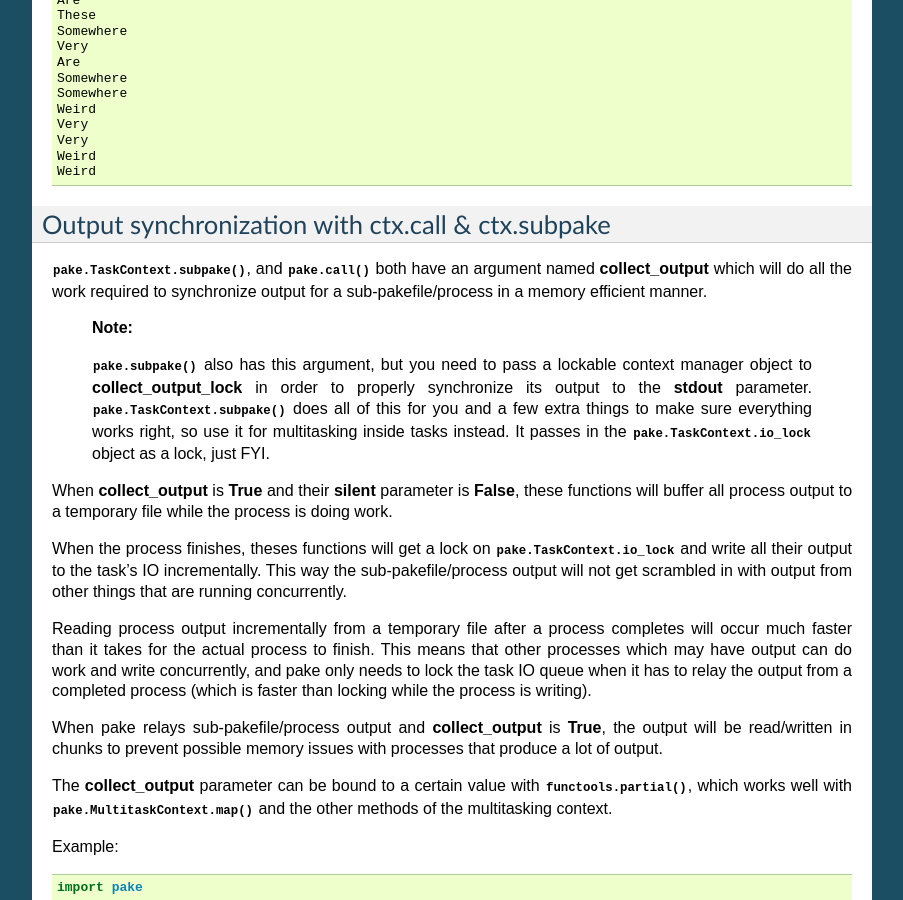
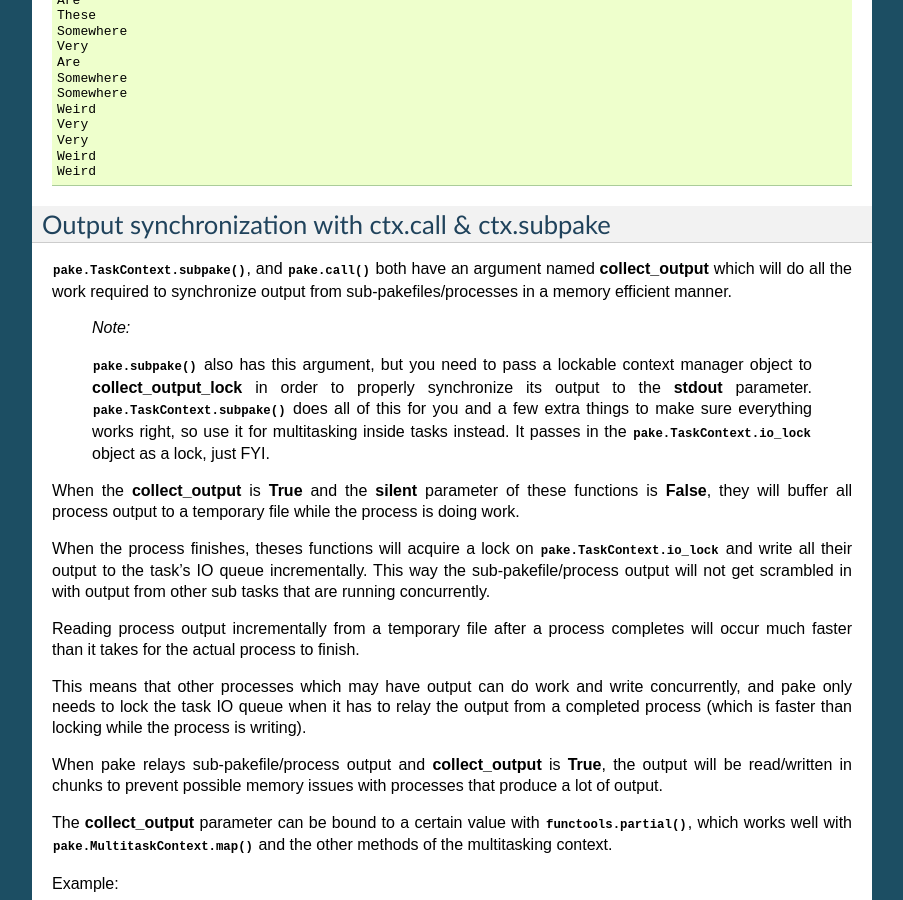
Before and after one commit to Teriks/pake, a Sphinx documentation site: the page built from docs/source/multitasking.rst, in a window 1280 px wide and 900 px high, scrolled down 2820 px. Shown: the whole window, without its empty margins (198-1101 px from the left). Built offline with Sphinx 7.4.7, drawn with Linux system fonts in a browser that asks for light colours; some of the changed text lies outside the part shown.

Commit message:
Doc amendments in multitasking.rst, rewording

```diff
--- a/docs/source/multitasking.rst
+++ b/docs/source/multitasking.rst
@@ -77,12 +77,12 @@
 the inside of a task, you are in charge of synchronizing output to the
 task IO queue.
 
-Pake will synchronize writing a pake task's IO queue when the task finishes
-if you do not specify **--no-sync-output** on the command line, but it will not
-be able to synchronize the output from tasks you submit to its threadpool by
-yourself without your help.
+Pake will synchronize writing the whole task IO queue when the task finishes
+if **--no-sync-output** is not specified on the command line, but it will not
+be able to synchronize the output from sub tasks you submit to its threadpool by
+yourself without help.
 
-When doing multiple writes to :py:meth:`pake.TaskContext.io` from inside of a task
+When performing multiple writes to :py:meth:`pake.TaskContext.io` from inside of a task
 submitted to :py:meth:`pake.MultitaskContext`, you need to acquire a lock on
 :py:attr:`pake.TaskContext.io_lock` if you want to sure all your writes show
 up in the order you made them.
@@ -197,9 +197,9 @@
 
 :py:meth:`pake.TaskContext.subpake`, and :py:meth:`pake.call` both have an argument
 named **collect_output** which will do all the work required to synchronize output
-for a sub-pakefile/process in a memory efficient manner.
+from sub-pakefiles/processes in a memory efficient manner.
 
-    **Note:**
+    *Note:*
 
     :py:meth:`pake.subpake` also has this argument, but you need to pass a lockable context manager object to
     **collect_output_lock** in order to properly synchronize its output to the **stdout** parameter.
@@ -207,15 +207,16 @@
     everything works right, so use it for multitasking inside tasks instead.  It passes in the
     :py:attr:`pake.TaskContext.io_lock` object as a lock, just FYI.
 
-When **collect_output** is **True** and their **silent** parameter is **False**,
-these functions will buffer all process output to a temporary file while the process is doing work.
+When the **collect_output** is **True** and the **silent** parameter of these functions is **False**,
+they will buffer all process output to a temporary file while the process is doing work.
 
-When the process finishes, theses functions will get a lock on :py:attr:`pake.TaskContext.io_lock`
-and write all their output to the task's IO incrementally.  This way the sub-pakefile/process output
-will not get scrambled in with output from other things that are running concurrently.
+When the process finishes, theses functions will acquire a lock on :py:attr:`pake.TaskContext.io_lock`
+and write all their output to the task's IO queue incrementally.  This way the sub-pakefile/process output
+will not get scrambled in with output from other sub tasks that are running concurrently.
 
 Reading process output incrementally from a temporary file after a process
 completes will occur much faster than it takes for the actual process to finish.
+
 This means that other processes which may have output can do work and write concurrently,
 and pake only needs to lock the task IO queue when it has to relay the output from a
 completed process (which is faster than locking while the process is writing).
```
